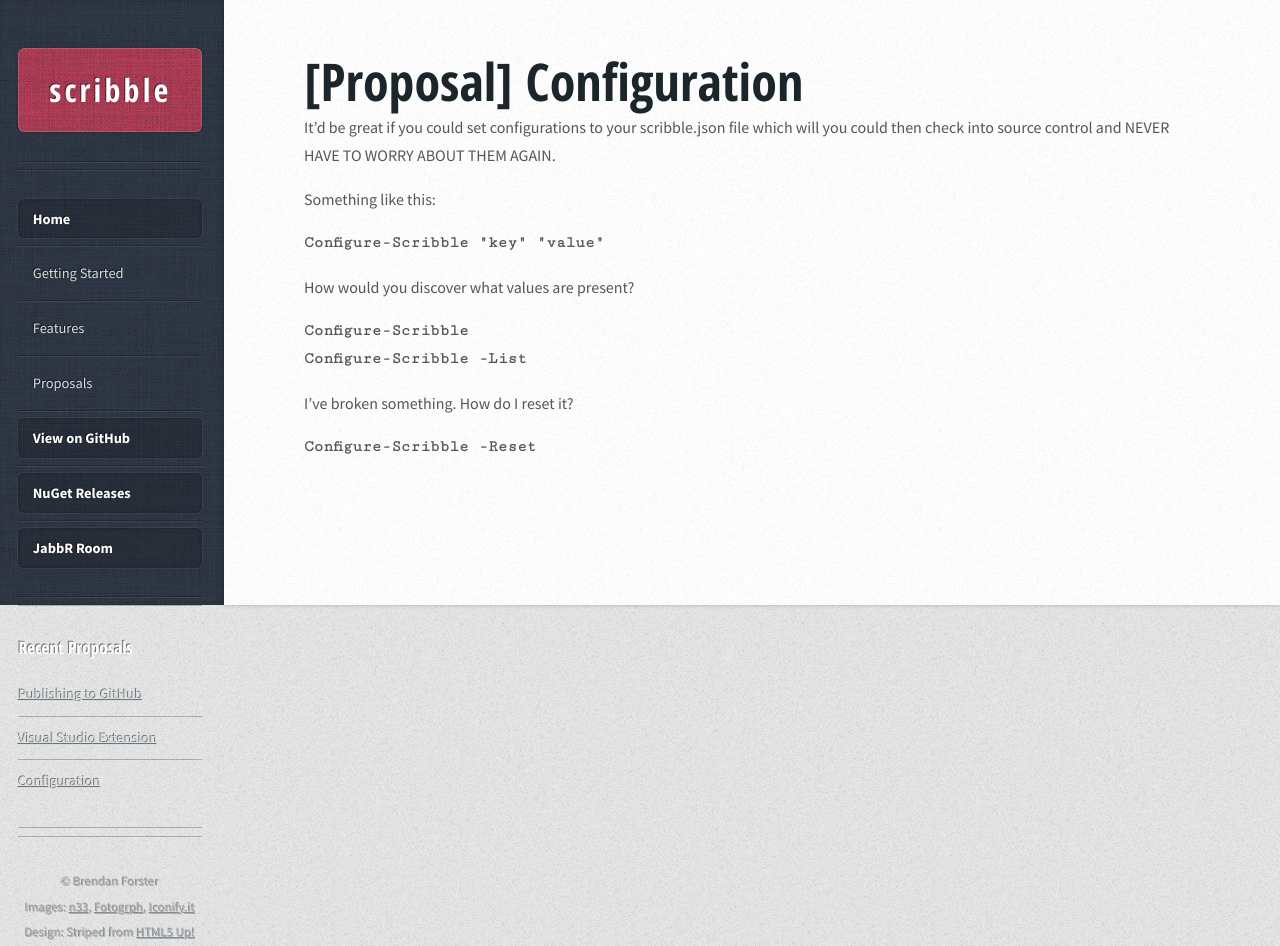
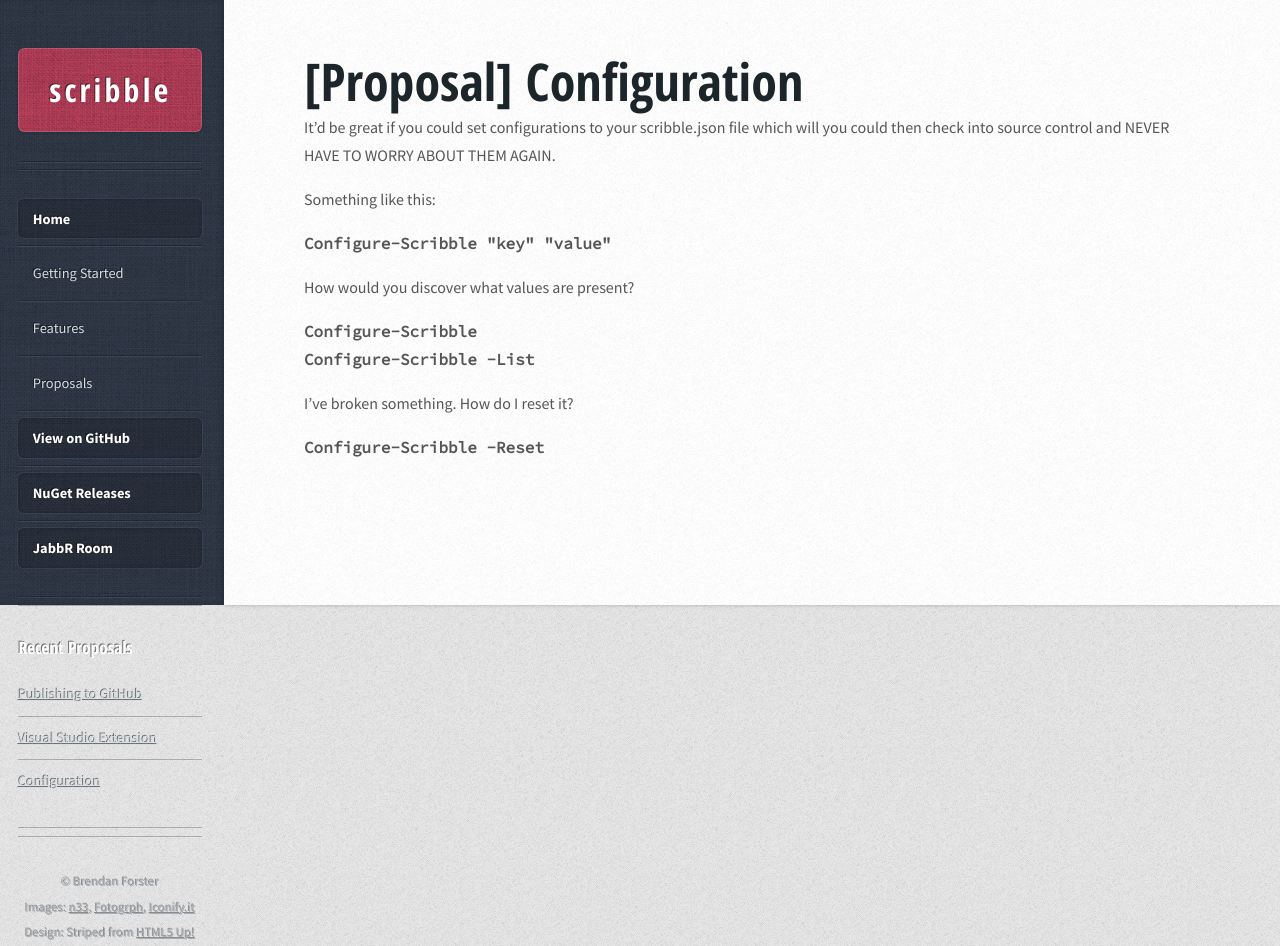
Before and after one commit to shiftkey/scribble, a Jekyll site: the page built from pages/proposals/configuration.md, in a window 1280 px wide. Built offline with Jekyll 4.4.1, drawn with Linux system fonts in a browser that asks for light colours.

Commit message:
updating site from scribble generated content

```diff
--- a/_includes/resources.html
+++ b/_includes/resources.html
@@ -1,5 +1,4 @@
 <link href="http://fonts.googleapis.com/css?family=Source+Sans+Pro:400,400italic,700|Open+Sans+Condensed:300,700" rel="stylesheet" />
-<link href="http://fonts.googleapis.com/css?family=Cutive+Mono" rel="stylesheet" />
 <script src="{{ site.baseurl }}js/jquery-1.8.3.min.js"></script>
 <script src="{{ site.baseurl }}css/5grid/init.js?use=mobile,desktop,1200px,1000px&amp;mobileUI=1&amp;mobileUI.theme=none"></script>
 <noscript>
--- a/css/custom.css
+++ b/css/custom.css
@@ -1,4 +1,5 @@
 @import url(http://fonts.googleapis.com/css?family=Cutive+Mono);
+@import url(http://fonts.googleapis.com/css?family=Source+Code+Pro);
 
 #content-inner ul {
 	list-style-type: disc;
@@ -26,7 +27,7 @@
 }
 
 pre, code {
-    font-family: 'Cutive Mono', serif;
+    font-family: 'Source Code Pro', sans-serif;
     margin-bottom: 1em;
     font-weight: 700;
 }
```
